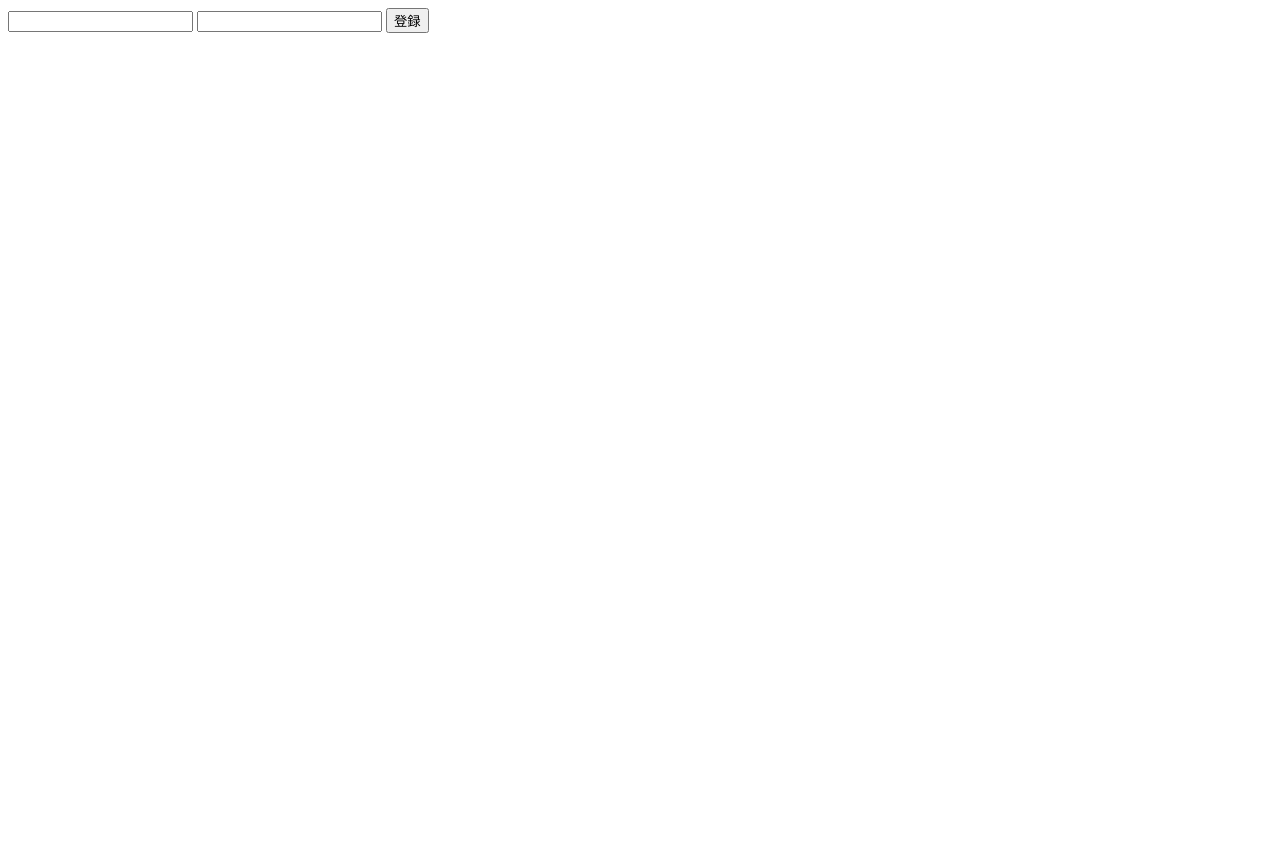
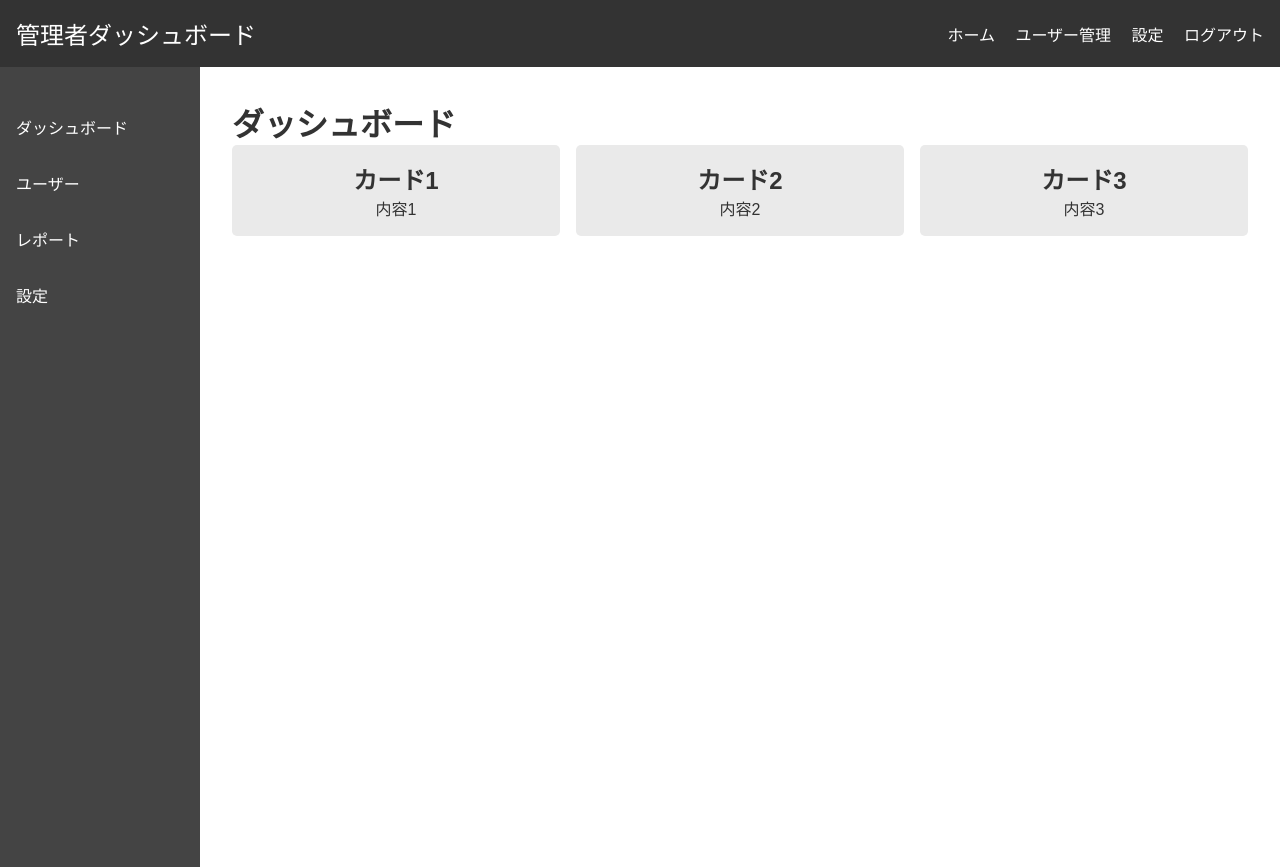
Before and after one commit to koume80703/typing_game, a website: page app/public/html/admin.html in a window 1280 px wide. Before the commit the page ends 800 px from the top, so only its background shows below. Drawn offline with Linux system fonts and the light colour scheme; files that its build step writes are made by us from their sources.

Commit message:
page for administrator template

```diff
--- a/app/public/html/admin.html
+++ b/app/public/html/admin.html
@@ -1,16 +1,47 @@
 <!DOCTYPE html>
-<html>
+<html lang="ja">
   <head>
     <meta charset="UTF-8" />
-    <title>管理者用画面</title>
-    <link rel="stylesheet" rel="./style/admit.css" />
+    <meta name="viewport" content="width=device-width, initial-scale=1.0" />
+    <title>管理者ダッシュボード</title>
+    <link rel="stylesheet" href="style/admin.css" />
   </head>
-
   <body>
-    <form action="addTowordList" method="post">
-      <input type="text" name="kanji" />
-      <input type="text" name="ひらがな" />
-      <input type="submit" value="登録" />
-    </form>
+    <header class="navbar">
+      <div class="navbar-brand">管理者ダッシュボード</div>
+      <div class="navbar-menu">
+        <a href="#">ホーム</a>
+        <a href="#">ユーザー管理</a>
+        <a href="#">設定</a>
+        <a href="/">ログアウト</a>
+      </div>
+    </header>
+    <div class="container">
+      <aside class="sidebar">
+        <ul>
+          <li><a href="#">ダッシュボード</a></li>
+          <li><a href="#">ユーザー</a></li>
+          <li><a href="#">レポート</a></li>
+          <li><a href="#">設定</a></li>
+        </ul>
+      </aside>
+      <main class="main-content">
+        <h1>ダッシュボード</h1>
+        <div class="cards">
+          <div class="card">
+            <h2>カード1</h2>
+            <p>内容1</p>
+          </div>
+          <div class="card">
+            <h2>カード2</h2>
+            <p>内容2</p>
+          </div>
+          <div class="card">
+            <h2>カード3</h2>
+            <p>内容3</p>
+          </div>
+        </div>
+      </main>
+    </div>
   </body>
 </html>
```
